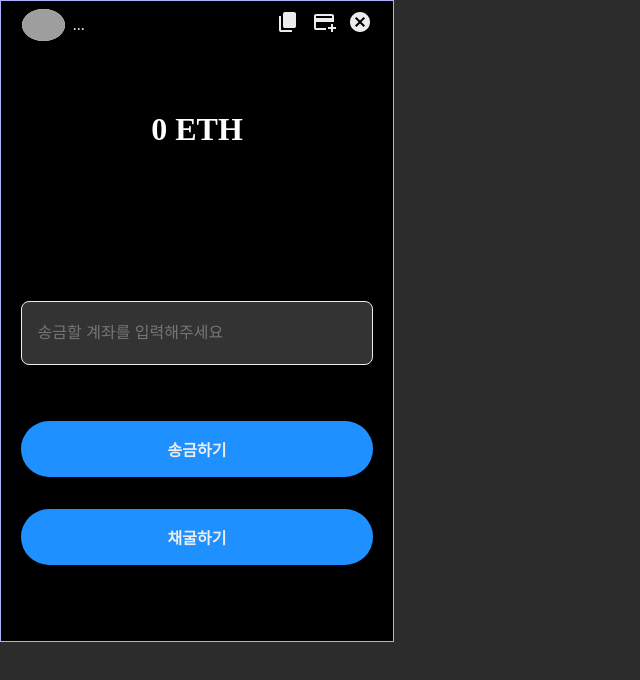
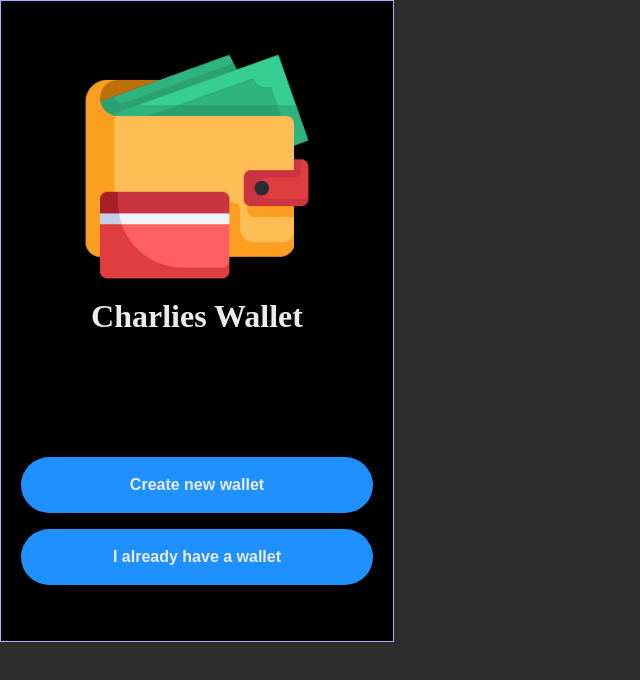
Before and after one commit to char1ey95/Wallet-Project, a React (Create React App) app in the folder front/: page / in a window 1280 px wide. Shown: the top 680 px of the page, without its empty margins (0-640 px from the left). Built offline with nearby package versions, Linux system fonts and the light colour scheme; no server answers; grey boxes are pictures that could not be loaded; a web font is replaced by a local one.

Commit message:
feat: Home.tsx 완료

```diff
--- a/front/src/App.tsx
+++ b/front/src/App.tsx
@@ -1,11 +1,13 @@
 import { MainForm } from "./common/form";
 import { Assets } from "./pages/assets";
+import { Home } from "./pages/home";
 
 const App = () => {
 	return (
 		<>
 			<MainForm>
-				<Assets />
+				{/* <Assets /> */}
+				<Home />
 			</MainForm>
 		</>
 	);
--- /dev/null
+++ b/front/src/pages/home/Home.tsx
@@ -0,0 +1,11 @@
+import { HomeButton, HomeLogo } from "./styled"
+
+
+export const Home = () => {
+    return(
+        <>
+            <HomeLogo />
+            <HomeButton />
+        </>
+    )
+}
--- /dev/null
+++ b/front/src/pages/home/index.tsx
@@ -0,0 +1 @@
+export * from './Home'
--- /dev/null
+++ b/front/src/pages/home/styled/HomeButton.styled.tsx
@@ -0,0 +1,24 @@
+import styled from "styled-components";
+import { EllipseBtn } from "../../../common/button";
+
+const HomeButtonWrap = styled.div`
+    display: flex;
+    flex-direction: column;
+    justify-content: center;
+    align-items: center;
+    width: 100%;
+    height: 40%;
+
+    & > button {
+        margin-top: 1rem;
+    }
+`
+
+export const HomeButton = () => {
+    return (
+        <HomeButtonWrap>
+            <EllipseBtn>Create new wallet</EllipseBtn>
+            <EllipseBtn>I already have a wallet</EllipseBtn>
+        </HomeButtonWrap>
+    )
+}
--- /dev/null
+++ b/front/src/pages/home/styled/HomeLogo.styled.tsx
@@ -0,0 +1,27 @@
+import styled from "styled-components"
+
+const HomeLogoWrap = styled.div`
+    display: flex;
+    flex-direction: column;
+    justify-content: center;
+    align-items:center;
+    width: 100%;
+    height: 60%;
+`
+
+const HomeLogoImg = styled.img`
+    height: 60%;
+`
+
+const HomeSubject = styled.h1`
+    margin-top: 1rem;
+`
+
+export const HomeLogo = () => {
+    return(
+        <HomeLogoWrap>
+            <HomeLogoImg src="wallet.png"/>
+            <HomeSubject>Charlies Wallet</HomeSubject>
+        </HomeLogoWrap>
+    )
+}
--- /dev/null
+++ b/front/src/pages/home/styled/index.tsx
@@ -0,0 +1,2 @@
+export * from './HomeLogo.styled'
+export * from './HomeButton.styled'
```
Also changed, not shown: front/public/wallet.png (added).
